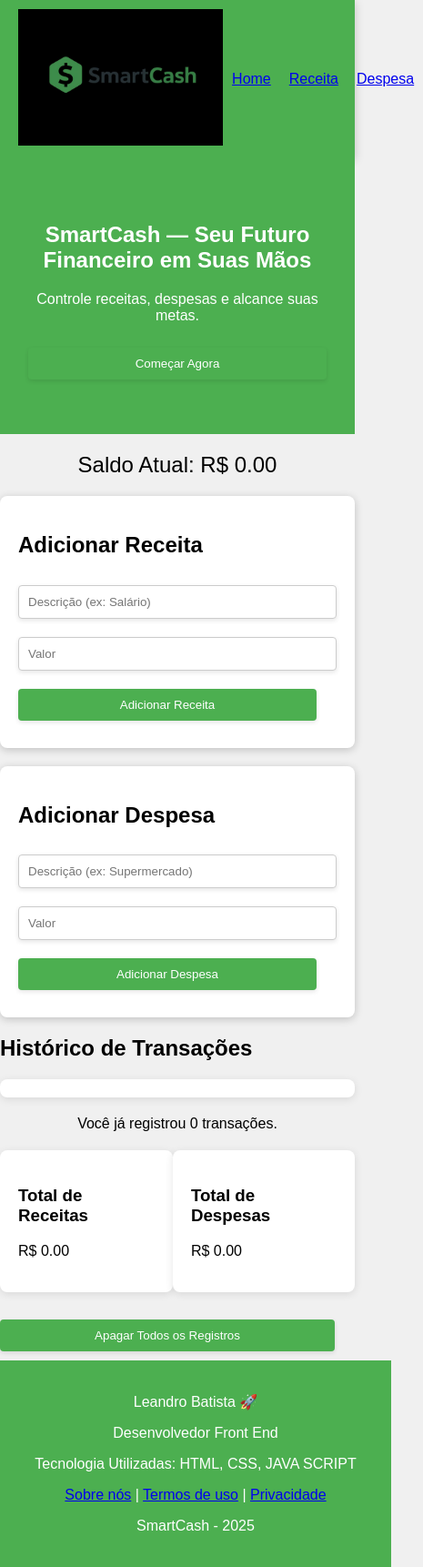
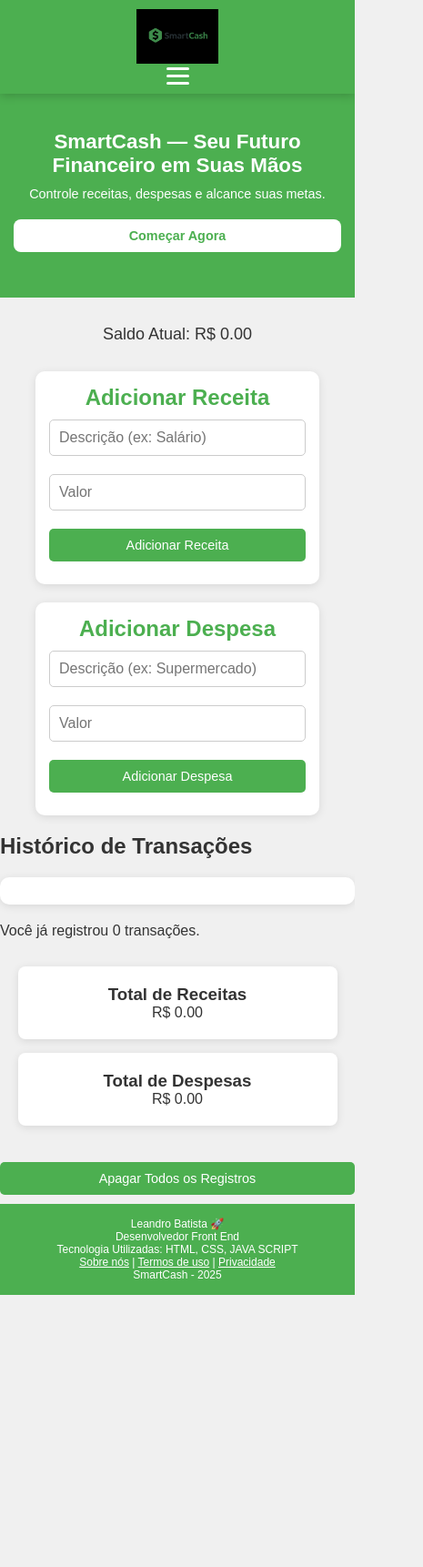
Before and after one commit to leandrobatistadev/SmartCash, a plain HTML site: page index.html in a window 390 px wide. Shown: the whole page at 91% size, 465 px wide, since content can reach past the window. After the commit the page ends 1423 px from the top, so only its background shows below. Drawn offline with Linux system fonts and the light colour scheme.

Commit message:
Atualização: responsividade completa no projeto SmartCash

```diff
--- a/SmartCash.css
+++ b/SmartCash.css
@@ -1,205 +1,387 @@
-
-/* Estilos gerais */
-body {
-    font-family: Arial, sans-serif;
-    background-color: #f0f0f0; /* Fundo claro */
-    margin: 0;
-    padding: 0;
+/* ===== RESET E ESTILO GERAL ===== */
+* {
+  margin: 0;
+  padding: 0;
+  box-sizing: border-box;
 }
 
-/* Estilo do cabeçalho */
-header {
-    background-color: #4CAF50; /* Cor do cabeçalho */
-    color: white; /* Cor do texto */
-    padding: 10px 20px; /* Reduzido para aumentar a compactação */
-    box-shadow: 0 2px 10px rgba(0, 0, 0, 0.2); /* Sombra para efeito 3D */
-    display: flex; /* Usar flexbox para organizar logo e menu */
-    align-items: center; /* Alinha os itens verticalmente */
+body {
+  font-family: Arial, sans-serif;
+  background-color: #f0f0f0;
+  color: #333;
 }
 
-/* Logo */
-.logo img {
-    height: 150px; /* Ajuste a altura da logo conforme necessário */
-    width: auto; /* Mantém a proporção da imagem */
+/* ===== CABEÇALHO ===== */
+header {
+  background-color: #4CAF50;
+  color: white;
+  padding: 15px 30px;
+  display: flex;
+  align-items: center;
+  justify-content: space-between;
+  box-shadow: 0 2px 10px rgba(0, 0, 0, 0.2);
+  position: relative;
 }
 
+.logo img {
+  height: 80px;
+  width: auto;
+}
 
-/* Estilo do menu de navegação */
+/* ===== MENU ===== */
 nav {
-    display: flex;
-    justify-content: flex-end; /* Alinha o menu à direita */
-    flex-grow: 1; /* Permite que o menu ocupe o espaço restante */
+  display: flex;
+  align-items: center;
 }
 
 .nav-list {
-    list-style: none;
-    padding: 0;
-    margin: 0; /* Remove a margem para compactar */
-    display: flex; /* Usar flexbox para alinhar os itens horizontalmente */
+  display: flex;
+  list-style: none;
+  gap: 20px;
 }
 
-.nav-list li {
-    margin: 0 10px; /* Espaçamento menor entre os itens */
+.nav-list a {
+  color: white;
+  text-decoration: none;
+  font-weight: bold;
+  transition: 0.3s;
 }
 
-.nav-list button {
-    background-color: #4CAF50; /* Cor do botão */
-    color: white; /* Cor do texto do botão */
-    border: none; /* Remove a borda do botão */
-    padding: 10px 15px; /* Padding para tornar o botão clicável */
-    border-radius: 4px; /* Bordas arredondadas */
-    cursor: pointer; /* Cursor de mão ao passar o mouse */
-    transition: background-color 0.3s; /* Transição suave para a cor de fundo */
+.nav-list a:hover {
+  color: #d8ffd6;
 }
 
-.nav-list button:hover {
-    background-color: #45a049; /* Cor do botão ao passar o mouse */
+/* ===== MENU HAMBÚRGUER ===== */
+.menu-toggle {
+  display: none;
+  flex-direction: column;
+  justify-content: center;
+  cursor: pointer;
+  gap: 5px;
 }
 
-/* Estilo da seção hero */
-.hero {
-    text-align: center;
-    padding: 50px 20px;
-    background-color: #4CAF50; /* Cor de fundo da seção hero */
-    color: white; /* Cor do texto */
+.menu-toggle .bar {
+  width: 25px;
+  height: 3px;
+  background-color: white;
+  border-radius: 2px;
 }
 
-/* Estilo do saldo */
-.saldo {
-    text-align: center;
-    font-size: 24px;
-    margin: 20px 0;
+/* ===== HERO ===== */
+.hero {
+  text-align: center;
+  padding: 60px 20px;
+  background-color: #4CAF50;
+  color: white;
 }
 
-/* Estilo dos formulários */
-.form-container {
-    background-color: white; /* Fundo branco */
-    padding: 20px;
-    margin: 20px auto;
-    border-radius: 8px; /* Bordas arredondadas */
-    box-shadow: 0 2px 10px rgba(0, 0, 0, 0.2); /* Sombra suave */
-    max-width: 400px; /* Largura máxima do formulário */
+.hero h1 {
+  font-size: 2.2rem;
 }
 
-/* Estilo dos inputs e botões */
+.hero p {
+  margin-top: 10px;
+  font-size: 1.1rem;
+}
+
+.hero button {
+  margin-top: 20px;
+  background-color: white;
+  color: #4CAF50;
+  border: none;
+  padding: 12px 24px;
+  font-weight: bold;
+  border-radius: 8px;
+  cursor: pointer;
+  transition: 0.3s;
+}
+
+.hero button:hover {
+  background-color: #e0ffe0;
+}
+
+/* ===== SALDO ===== */
+.saldo {
+  text-align: center;
+  font-size: 24px;
+  margin: 30px 0;
+}
+
+/* ===== FORMULÁRIOS ===== */
+.form-container {
+  background-color: white;
+  padding: 25px;
+  margin: 20px auto;
+  border-radius: 10px;
+  box-shadow: 0 2px 10px rgba(0, 0, 0, 0.1);
+  max-width: 400px;
+}
+
+.form-container h2 {
+  text-align: center;
+  color: #4CAF50;
+}
+
 input[type="text"],
 input[type="number"],
 button {
-    width: calc(100% - 22px); /* Largura total menos padding */
-    padding: 10px;
-    margin: 10px 0;
-    border: 1px solid #ccc; /* Borda padrão */
-    border-radius: 4px; /* Bordas arredondadas */
-    box-shadow: 0 2px 5px rgba(0, 0, 0, 0.1); /* Sombra para efeito 3D */
-    transition: all 0.3s; /* Transição suave */
+  width: 100%;
+  padding: 10px;
+  margin: 10px 0;
+  border: 1px solid #ccc;
+  border-radius: 5px;
+  font-size: 1rem;
 }
 
 button {
-    background-color: #4CAF50; /* Cor do botão */
-    color: white; /* Cor do texto do botão */
-    border: none; /* Remove a borda do botão */
-    cursor: pointer; /* Cursor de mão ao passar o mouse */
+  background-color: #4CAF50;
+  color: white;
+  border: none;
+  cursor: pointer;
+  transition: 0.3s;
 }
 
 button:hover {
-    background-color: #45a049; /* Cor do botão ao passar o mouse */
-    transform: translateY(-2px); /* Efeito de elevação */
-    box-shadow: 0 4px 10px rgba(0, 0, 0, 0.2); /* Sombra mais intensa ao passar o mouse */
+  background-color: #45a049;
 }
 
-/* Estilo do histórico de transações */
+/* ===== HISTÓRICO DE TRANSAÇÕES ===== */
 .transacoes {
-    margin: 20px auto;
-    padding: 10px;
-    background-color: white; /* Fundo branco */
-    color: black; /* Texto preto */
-    border-radius: 8px; /* Bordas arredondadas */
-    box-shadow: 0 2px 10px rgba(0, 0, 0, 0.1); /* Sombra suave */
-    max-width: 600px; /* Largura máxima do histórico */
+  max-width: 600px;
+  margin: 20px auto;
+  padding: 15px;
+  background-color: white;
+  border-radius: 10px;
+  box-shadow: 0 2px 10px rgba(0, 0, 0, 0.1);
 }
 
-/* Estilo dos parágrafos dentro do histórico */
 .transacoes p {
-    font-weight: bold; /* Texto em negrito */
+  font-weight: bold;
 }
 
-/* Estilo do contador */
-.contador {
-    text-align: center;
-    margin: 20px 0;
-}
-
-/* Estilo das estatísticas */
+/* ===== ESTATÍSTICAS ===== */
 .estatisticas {
-    display: flex;
-    justify-content: space-around; /* Espaçamento entre os itens */
-    margin: 20px 0;
+  display: flex;
+  justify-content: center;
+  gap: 20px;
+  flex-wrap: wrap;
+  margin: 30px auto;
+  max-width: 800px;
 }
 
 .estatisticas div {
-    background-color: white; /* Fundo branco */
-    padding: 20px;
-    border-radius: 8px; /* Bordas arredondadas */
-    box-shadow: 0 2px 10px rgba(0, 0, 0, 0.1); /* Sombra suave */
+  background-color: white;
+  padding: 20px;
+  border-radius: 8px;
+  box-shadow: 0 2px 10px rgba(0, 0, 0, 0.1);
+  flex: 1;
+  min-width: 250px;
+  text-align: center;
 }
 
-/* Estilo de alertas */
+/* ===== ALERTAS ===== */
 .alert {
-    display: none; /* Inicialmente escondido */
-    padding: 10px;
-    margin: 10px 0;
-    border-radius: 4px; /* Bordas arredondadas */
+  display: none;
+  padding: 12px;
+  margin: 15px auto;
+  border-radius: 5px;
+  max-width: 400px;
+  text-align: center;
 }
 
 .alert.success {
-    background-color: #d4edda; /* Fundo verde claro */
-    color: #155724; /* Texto verde escuro */
+  background-color: #d4edda;
+  color: #155724;
 }
 
 .alert.error {
-    background-color: #f8d7da; /* Fundo vermelho claro */
-    color: #721c24; /* Texto vermelho escuro */
+  background-color: #f8d7da;
+  color: #721c24;
 }
 
-/* Estilo do rodapé */
+/* ===== RODAPÉ ===== */
 footer.rodape {
-    background-color: #4CAF50; /* Cor do rodapé */
-    color: white; /* Cor do texto */
-    text-align: center;
-    padding: 20px;
-    position: relative;
-    bottom: 0;
-    width: 100%;
+  background-color: #4CAF50;
+  color: white;
+  text-align: center;
+  padding: 25px 10px;
+  font-size: 0.9rem;
 }
 
-/* Animações com keyframes */
-@keyframes fadeIn {
-    from {
-        opacity: 0;
-    }
-    to {
-        opacity: 1;
-    }
+footer.rodape a {
+  color: white;
+  text-decoration: underline;
 }
 
-@keyframes slideIn {
-    from {
-        transform: translateY(-20px);
-        opacity: 0;
-    }
-    to {
-        transform: translateY(0);
-        opacity: 1;
-    }
+/* ======== RESPONSIVIDADE ======== */
+
+/* === TABLETS / TELAS MÉDIAS === */
+@media (max-width: 992px) {
+  header {
+    flex-wrap: wrap;
+    justify-content: center;
+    text-align: center;
+  }
+
+  .logo img {
+    height: 70px;
+  }
+
+  .nav-list {
+    gap: 15px;
+  }
+
+  .hero h1 {
+    font-size: 1.8rem;
+  }
+
+  .hero p {
+    font-size: 1rem;
+  }
+
+  .estatisticas {
+    flex-direction: column;
+    align-items: center;
+  }
+
+  .form-container {
+    max-width: 80%;
+  }
 }
 
-/* Aplicar animações */
-.transacoes,
-.form-container,
-.estatisticas div {
-    animation: fadeIn 0.5s ease-in-out; /* Animação de fade in */
+/* === CELULARES GRANDES (480px a 768px) === */
+@media (max-width: 768px) {
+  .menu-toggle {
+    display: flex;
+  }
+
+  .nav-list {
+    display: none;
+    flex-direction: column;
+    align-items: center;
+    background-color: #4CAF50;
+    width: 100%;
+    padding: 20px 0;
+  }
+
+  .nav-list.active {
+    display: flex;
+  }
+
+  .nav-list li {
+    margin: 10px 0;
+  }
+
+  .hero h1 {
+    font-size: 1.6rem;
+  }
+
+  .hero p {
+    font-size: 0.95rem;
+  }
+
+  .saldo {
+    font-size: 20px;
+  }
+
+  .form-container {
+    width: 90%;
+  }
+
+  .estatisticas div {
+    width: 90%;
+  }
+
+  footer.rodape {
+    font-size: 0.8rem;
+    padding: 15px;
+  }
 }
 
-button {
-    animation: slideIn 0.5s ease-in-out; /* Animação de slide in */
+/* === CELULARES PEQUENOS (até 480px) === */
+@media (max-width: 480px) {
+  header {
+    flex-direction: column;
+    padding: 10px;
+  }
+
+  .logo img {
+    height: 60px;
+  }
+
+  .hero {
+    padding: 40px 15px;
+  }
+
+  .hero h1 {
+    font-size: 1.4rem;
+  }
+
+  .hero p {
+    font-size: 0.9rem;
+  }
+
+  .hero button {
+    padding: 10px 20px;
+    font-size: 0.9rem;
+  }
+
+  .saldo {
+    font-size: 18px;
+  }
+
+  .form-container {
+    width: 95%;
+    padding: 15px;
+  }
+
+  input,
+  button {
+    font-size: 0.9rem;
+  }
+
+  .estatisticas {
+    gap: 15px;
+  }
+
+  .estatisticas div {
+    min-width: 90%;
+  }
+
+  footer.rodape {
+    font-size: 0.75rem;
+  }
 }
+
+/* === CELULARES MUITO PEQUENOS (até 360px) === */
+@media (max-width: 360px) {
+  .hero h1 {
+    font-size: 1.2rem;
+  }
+
+  .hero p {
+    font-size: 0.85rem;
+  }
+
+  .form-container {
+    padding: 10px;
+  }
+
+  .form-container h2 {
+    font-size: 1rem;
+  }
+
+  input,
+  button {
+    font-size: 0.8rem;
+    padding: 8px;
+  }
+
+  .saldo {
+    font-size: 16px;
+  }
+
+  footer.rodape {
+    font-size: 0.7rem;
+  }
+}
```
